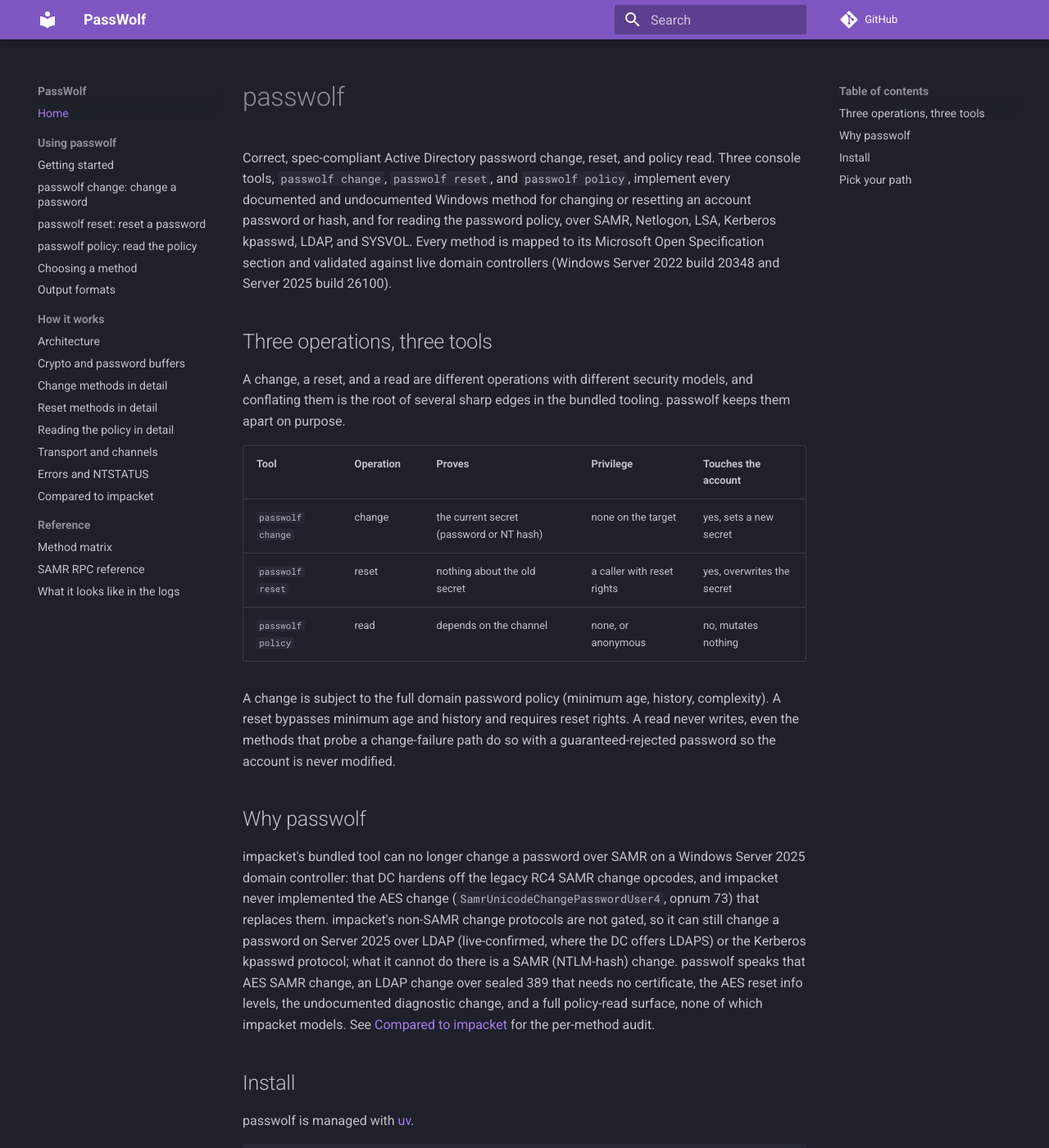
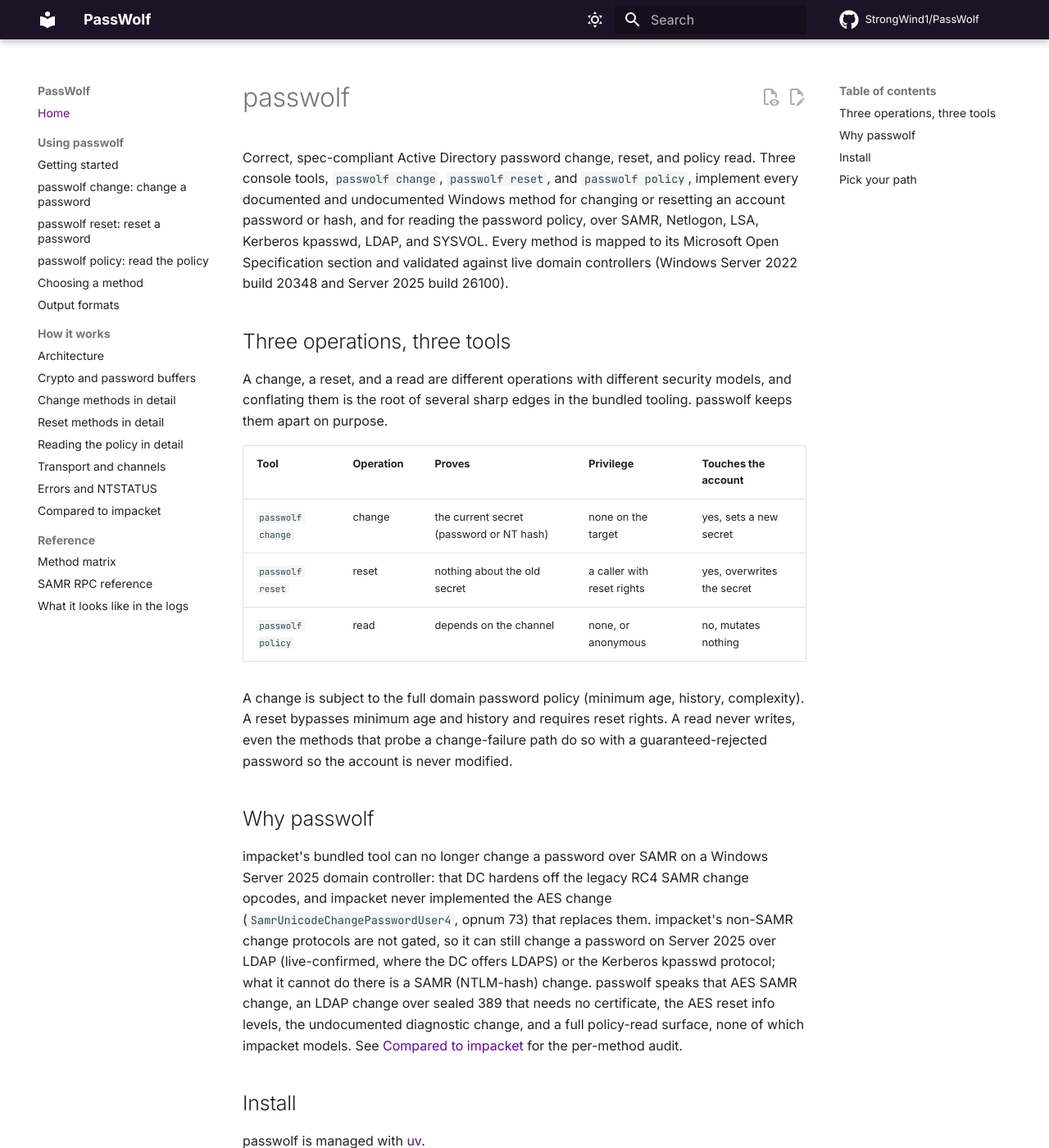
Before and after one commit to StrongWind1/PassWolf, an MkDocs documentation site: the page built from docs/index.md, in a window 1280 px wide and 1400 px high. Shown: the whole window at 82% size. Built offline with MkDocs 1.6.1 and Material for MkDocs 9.7.7, drawn with Linux system fonts in a browser that asks for light colours; plug-ins that fetch from the network failed and are left out; comment, search, counter and statistics services are not loaded; some of the changed text lies outside the part shown.

Commit message:
docs: publish under strongwind.dev and standardize the mkdocs config
site_url pointed at strongwind1.github.io, which 301-redirects to
strongwind.dev, so the canonical tag and every sitemap entry advertised a host
that serves no content.

- site_url -> https://strongwind.dev/PassWolf/
- align theme, features, markdown extensions and plugins with the sibling docs
  sites; add copyright, edit_uri, strict and a validation block
- enable the privacy plugin so Google Fonts are served from the site
- move the palette into stylesheets/theme.css with primary and accent both
  custom, defining every Material colour variable plus --md-hue
--md-typeset-a-color is now set explicitly: it defaults to the primary colour,
which rendered body links near-black against this palette.

```diff
--- /dev/null
+++ b/docs/stylesheets/theme.css
@@ -0,0 +1,54 @@
+/* PassWolf -- site theme.
+ *
+ * The only place this site's colour is defined. mkdocs.yml sets `primary: custom`
+ * and `accent: custom`, which make Material emit the palette attributes but ship
+ * no rules for them, so every variable below has to be supplied here. Anything
+ * omitted silently falls back to Material's indigo defaults in main.css.
+ *
+ * `:root > *` rather than `:root`: the palette attributes live on <body>, so this
+ * matches the same element and keeps winning even if the config ever moves back
+ * to a named colour. Plain `:root` targets <html> and would be overridden.
+ *
+ * Material already paints .md-header and .md-tabs from --md-primary-fg-color.
+ * Do not add direct background-color rules for them -- that is what let the
+ * header drift away from the variable that claims to define it.
+ */
+
+:root > * {
+  /* Header, tabs, footer */
+  --md-primary-fg-color: #1d1327;
+  --md-primary-fg-color--light: #2c1d3c;
+  --md-primary-fg-color--dark: #120b18;
+
+  /* Text drawn on top of the header bar */
+  --md-primary-bg-color: #ffffff;
+  --md-primary-bg-color--light: #ffffffb3;
+
+  /* Text drawn on top of accent-filled elements */
+  --md-accent-bg-color: #ffffff;
+  --md-accent-bg-color--light: #ffffffb3;
+}
+
+/* Accent ships one shade per scheme. Material's 16 named accents are tuned to stay
+ * legible on both backgrounds; a hand-picked one is not, and every value here was
+ * solved to clear WCAG AA (4.5:1) against the scheme it renders on.
+ *
+ * --md-typeset-a-color is set explicitly because Material defaults it to
+ * var(--md-primary-fg-color). With a primary this dark that renders body links in
+ * near-black, indistinguishable from surrounding text. */
+
+[data-md-color-scheme="slate"] {
+  /* Tints all 19 hsl-derived slate surfaces -- page, code, footer, tables -- to
+   * this site's hue, instead of hardcoding each one. */
+  --md-hue: 270;
+
+  --md-accent-fg-color: #bc63e9;
+  --md-accent-fg-color--transparent: #bc63e91a;
+  --md-typeset-a-color: #bc63e9;
+}
+
+[data-md-color-scheme="default"] {
+  --md-accent-fg-color: #670698;
+  --md-accent-fg-color--transparent: #6706981a;
+  --md-typeset-a-color: #670698;
+}
--- a/mkdocs.yml
+++ b/mkdocs.yml
@@ -1,52 +1,131 @@
 site_name: PassWolf
 site_description: Correct, spec-compliant Active Directory password change, reset, and policy read.
-site_url: https://strongwind1.github.io/PassWolf/
+site_url: https://strongwind.dev/PassWolf/
 repo_url: https://github.com/StrongWind1/PassWolf
+repo_name: StrongWind1/PassWolf
+edit_uri: edit/main/docs/
+copyright: Copyright &copy; 2025 - 2026 StrongWind1
+
 theme:
   name: material
+  font:
+    text: Inter
+    code: JetBrains Mono
+  icon:
+    repo: fontawesome/brands/github
   palette:
-    scheme: slate
-    primary: deep purple
-    accent: deep purple
+    # Dark mode (default) — respects system preference
+    - media: "(prefers-color-scheme: dark)"
+      scheme: slate
+      primary: custom
+      accent: custom
+      toggle:
+        icon: material/weather-night
+        name: Switch to light mode
+    # Light mode — respects system preference
+    - media: "(prefers-color-scheme: light)"
+      scheme: default
+      primary: custom
+      accent: custom
+      toggle:
+        icon: material/weather-sunny
+        name: Switch to dark mode
   features:
+    # Navigation
+    - navigation.instant
+    - navigation.instant.prefetch
+    - navigation.instant.progress
+    - navigation.tracking
     - navigation.sections
+    - navigation.path
     - navigation.top
-    - navigation.tracking
+    - navigation.indexes
+    - navigation.footer
+    # Table of contents
     - toc.follow
+    # Search
+    - search.highlight
+    - search.suggest
+    - search.share
+    # Header
+    - header.autohide
+    - announce.dismiss
+    # Content
     - content.code.copy
-    - search.highlight
+    - content.code.annotate
+    - content.action.edit
+    - content.action.view
+
+plugins:
+  - search
+  # Downloads the Google Fonts requested by theme.font at build time so the
+  # published site makes no third-party requests.
+  - privacy
+
+markdown_extensions:
+  - admonition
+  - pymdownx.details
+  - pymdownx.superfences:
+      custom_fences:
+        - name: mermaid
+          class: mermaid
+          format: !!python/name:pymdownx.superfences.fence_code_format
+  - pymdownx.highlight:
+      anchor_linenums: true
+      line_spans: __span
+      pygments_lang_class: true
+  - pymdownx.inlinehilite
+  - pymdownx.tabbed:
+      alternate_style: true
+  - pymdownx.mark
+  - pymdownx.keys
+  - tables
+  - attr_list
+  - md_in_html
+  - def_list
+  - footnotes
+  - toc:
+      permalink: true
+
 nav:
   - Home: index.md
   - Using passwolf:
-    - Getting started: guide/getting-started.md
-    - "passwolf change: change a password": guide/change.md
-    - "passwolf reset: reset a password": guide/reset.md
-    - "passwolf policy: read the policy": guide/policy.md
-    - Choosing a method: guide/choosing-a-method.md
-    - Output formats: guide/output-formats.md
+      - Getting started: guide/getting-started.md
+      - "passwolf change: change a password": guide/change.md
+      - "passwolf reset: reset a password": guide/reset.md
+      - "passwolf policy: read the policy": guide/policy.md
+      - Choosing a method: guide/choosing-a-method.md
+      - Output formats: guide/output-formats.md
   - How it works:
-    - Architecture: internals/architecture.md
-    - Crypto and password buffers: internals/crypto.md
-    - Change methods in detail: internals/change-methods.md
-    - Reset methods in detail: internals/reset-methods.md
-    - Reading the policy in detail: internals/policy-methods.md
-    - Transport and channels: internals/transport.md
-    - Errors and NTSTATUS: internals/errors.md
-    - Compared to impacket: internals/impacket.md
+      - Architecture: internals/architecture.md
+      - Crypto and password buffers: internals/crypto.md
+      - Change methods in detail: internals/change-methods.md
+      - Reset methods in detail: internals/reset-methods.md
+      - Reading the policy in detail: internals/policy-methods.md
+      - Transport and channels: internals/transport.md
+      - Errors and NTSTATUS: internals/errors.md
+      - Compared to impacket: internals/impacket.md
   - Reference:
-    - Method matrix: methods.md
-    - "SAMR RPC reference": reference/samr.md
-    - What it looks like in the logs: reference/events.md
-markdown_extensions:
-  - admonition
-  - attr_list
-  - md_in_html
-  - def_list
-  - tables
-  - toc:
-      permalink: true
-  - pymdownx.highlight
-  - pymdownx.superfences
-  - pymdownx.details
-  - pymdownx.tabbed:
-      alternate_style: true
+      - Method matrix: methods.md
+      - SAMR RPC reference: reference/samr.md
+      - What it looks like in the logs: reference/events.md
+
+extra:
+  social:
+    - icon: fontawesome/brands/github
+      link: https://github.com/StrongWind1/PassWolf
+      name: PassWolf on GitHub
+  generator: false
+
+extra_css:
+  # theme.css is the site palette; primary and accent are both `custom`,
+  # so every Material colour variable is defined there.
+  - stylesheets/theme.css
+
+strict: true
+
+validation:
+  omitted_files: warn
+  absolute_links: warn
+  unrecognized_links: warn
+  anchors: warn
```
